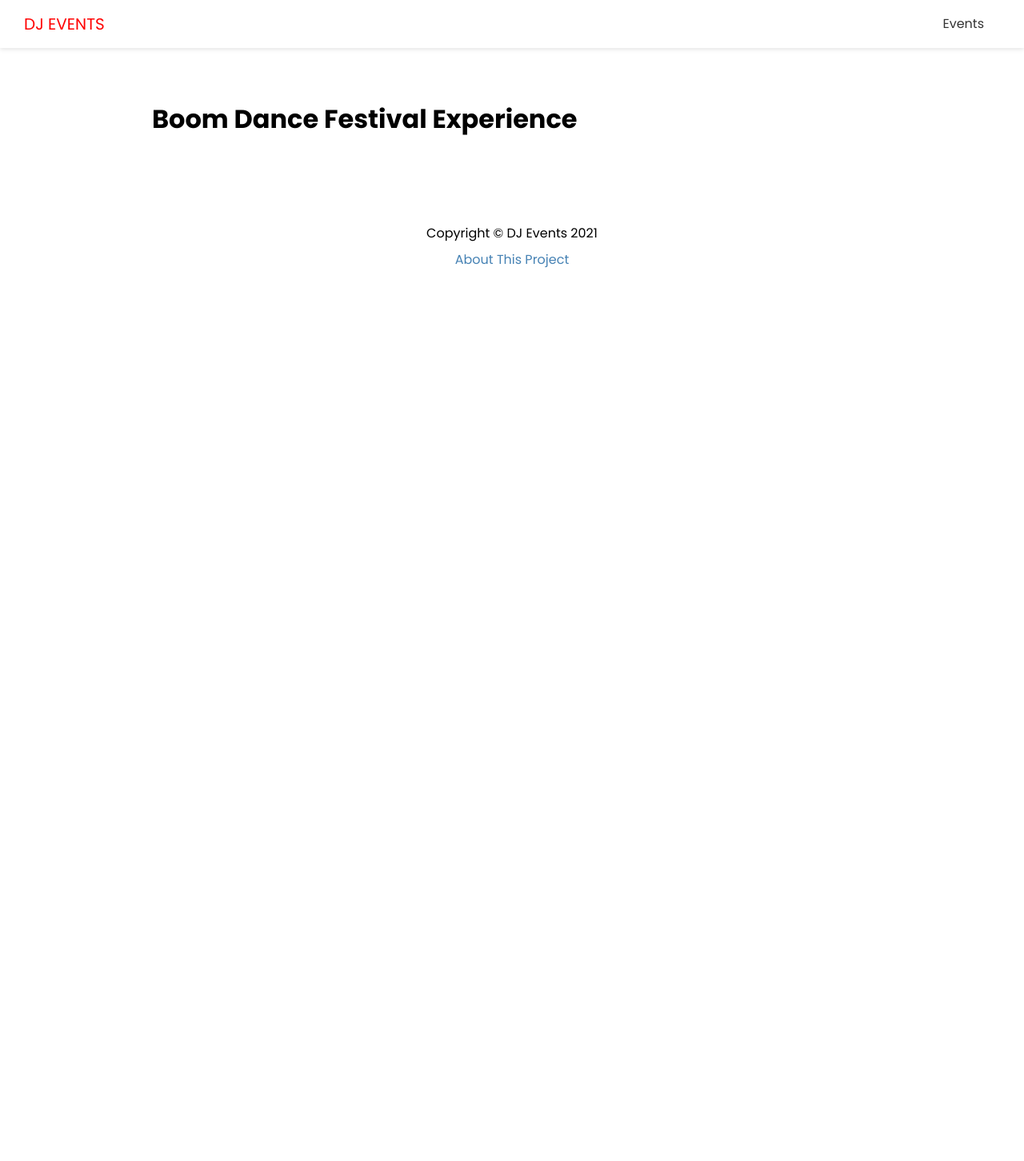
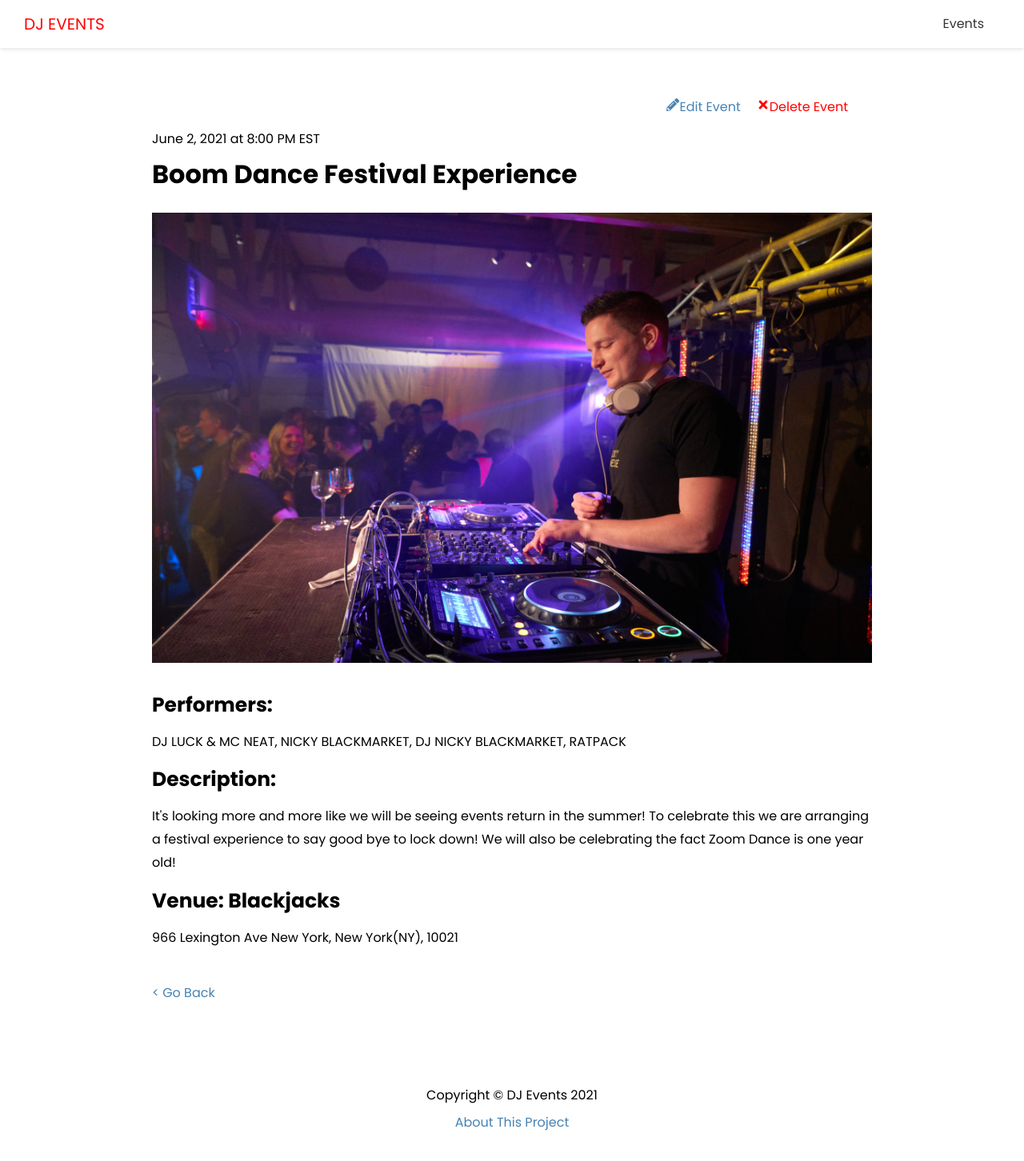
Before and after one commit to CLTsolutions/dj_events_frontend, a Next.js app: page /events/boom-dance-festival-experience in a window 1280 px wide. Shown: the top 1452 px of the page at 80% size. Before the commit the page ends 800 px from the top, so only its background shows below. Built offline with nearby package versions, Linux system fonts and the light colour scheme; no server answers.

Commit message:
single event page

```diff
--- a/pages/events/[slug].js
+++ b/pages/events/[slug].js
@@ -1,13 +1,54 @@
+// this file for /events/slug
 // brackets for dynamic routing ([] and whatever params you want)
-// this file for /events/slug
+import { FaPencilAlt, FaTimes } from 'react-icons/fa'
+import Link from 'next/link'
+import Image from 'next/image'
 import Layout from '@/components/Layout'
 import { API_URL } from '@/config/index'
+import styles from '@/styles/Event.module.css'
 
 export default function EventPage({ evt }) {
+  const deleteEvent = e => {
+    console.log('delete')
+  }
+
   console.log(evt)
   return (
     <Layout>
-      <h1>{evt.name}</h1>
+      <div className={styles.event}>
+        <div className={styles.controls}>
+          <Link href={`/events/edit/${evt.id}`}>
+            <a>
+              <FaPencilAlt />
+              Edit Event
+            </a>
+          </Link>
+          {/* going nowhere because it's not a link, it's a method */}
+          <a href='#' className={styles.delete} onClick={deleteEvent}>
+            <FaTimes />
+            Delete Event
+          </a>
+        </div>
+        <span>
+          {evt.date} at {evt.time}
+        </span>
+        <h1>{evt.name}</h1>
+        {evt.image && (
+          <div className={styles.image}>
+            <Image src={evt.image} width={960} height={600} />
+          </div>
+        )}
+        <h3>Performers:</h3>
+        <p>{evt.performers}</p>
+        <h3>Description:</h3>
+        <p>{evt.description}</p>
+        <h3>Venue: {evt.venue}</h3>
+        <p>{evt.address}</p>
+
+        <Link href='/events'>
+          <a className={styles.back}>{'<'} Go Back</a>
+        </Link>
+      </div>
     </Layout>
   )
 }
--- /dev/null
+++ b/styles/Event.module.css
@@ -0,0 +1,32 @@
+.event {
+  position: relative;
+  padding-top: 40px;
+}
+
+.event h3 {
+  font-size: 25px;
+}
+
+.event p {
+  margin: 10px 0;
+}
+
+.image {
+  margin-bottom: 20px;
+}
+
+.controls {
+  position: absolute;
+  right: 30px;
+  top: 0;
+}
+
+.delete {
+  margin-left: 20px;
+  color: red;
+}
+
+.back {
+  display: block;
+  margin-top: 40px;
+}
```
